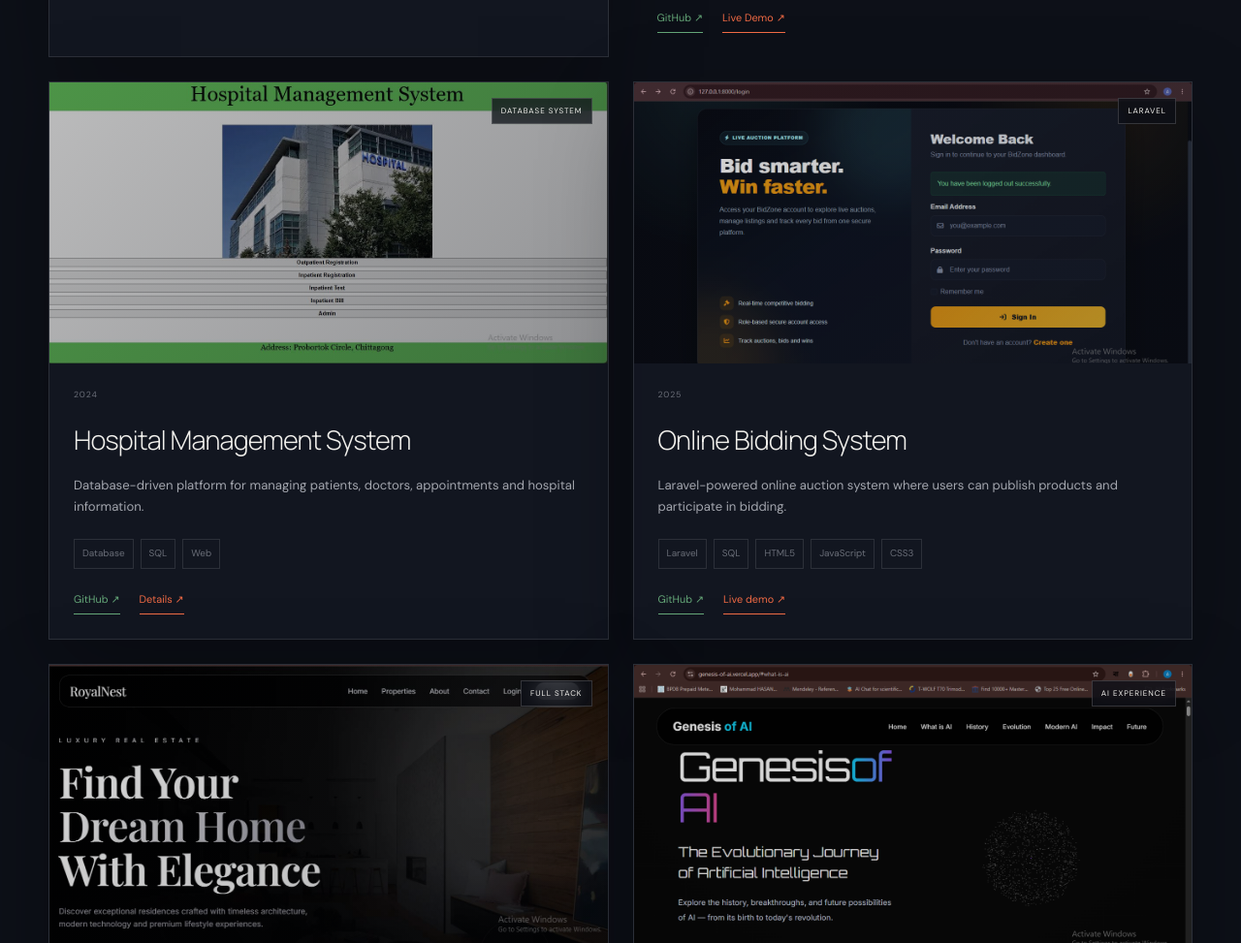
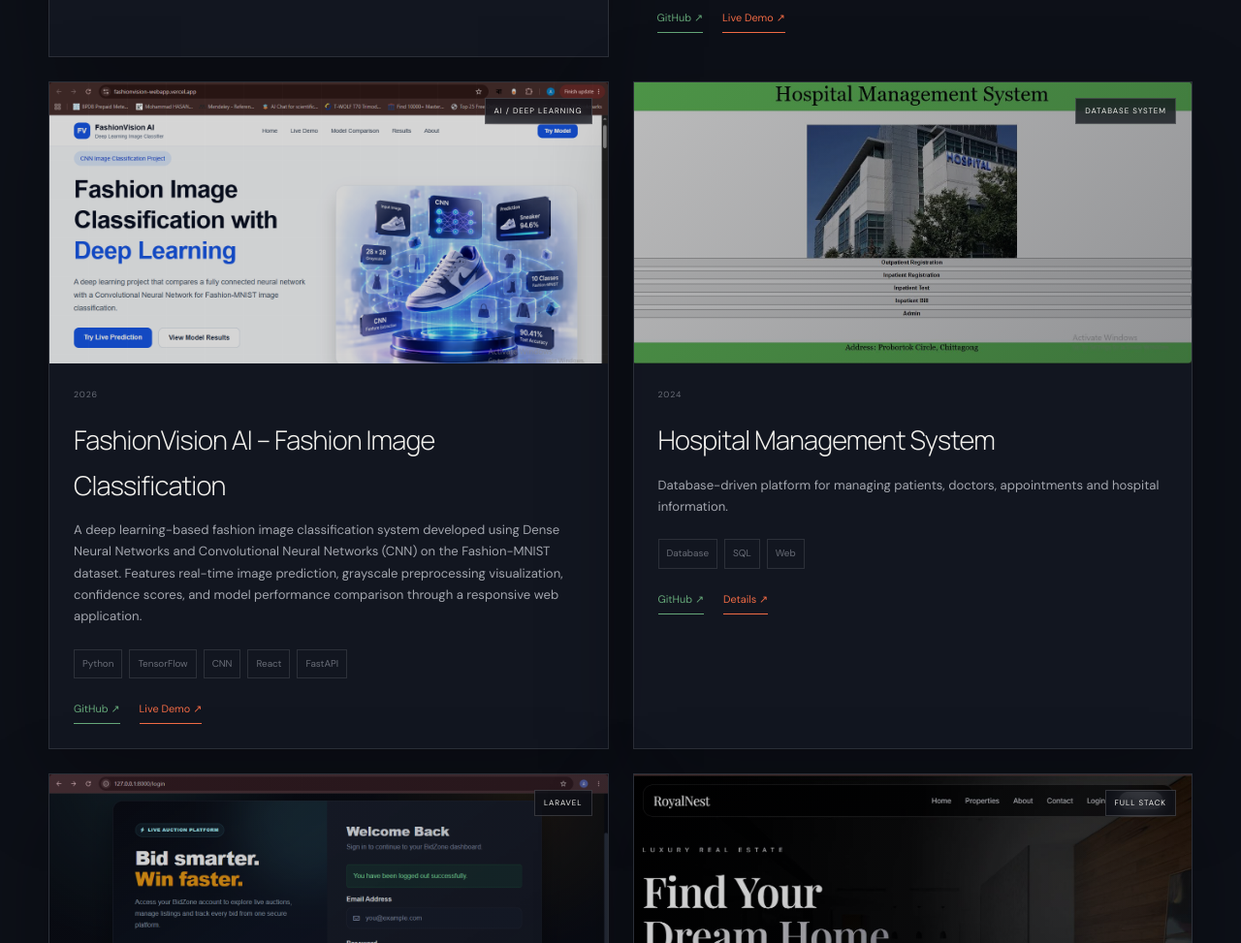
Before and after one commit to yonduvee/my-portfolio, a plain HTML site: page index.html in a window 1280 px wide. Shown: the part 4769-5742 px from the top of the page at 97% size. Drawn offline with Linux system fonts and the light colour scheme.

Commit message:
New project add

```diff
--- a/index.html
+++ b/index.html
@@ -1306,7 +1306,97 @@
 
             </article>
 
-
+<article class="project-card reveal">
+
+    <div class="project-visual project-ai">
+
+        <img
+            src="Fashionvision.png"
+            alt="FashionVision AI - Fashion Image Classification with Deep Learning"
+            class="project-screenshot"
+        >
+
+        <div class="project-grid"></div>
+
+        <span class="project-status">
+            AI / DEEP LEARNING
+        </span>
+
+    </div>
+
+    <div class="project-body">
+
+        <div class="project-meta">
+
+            <span>
+                2026
+            </span>
+
+        </div>
+
+        <h3>
+            FashionVision AI – Fashion Image Classification
+        </h3>
+
+        <p>
+            A deep learning-based fashion image classification
+            system developed using Dense Neural Networks and
+            Convolutional Neural Networks (CNN) on the Fashion-MNIST
+            dataset. Features real-time image prediction, grayscale
+            preprocessing visualization, confidence scores, and
+            model performance comparison through a responsive web
+            application.
+        </p>
+
+        <div class="project-tech">
+
+            <span>
+                Python
+            </span>
+
+            <span>
+                TensorFlow
+            </span>
+
+            <span>
+                CNN
+            </span>
+
+            <span>
+                React
+            </span>
+
+            <span>
+                FastAPI
+            </span>
+
+        </div>
+
+        <div class="project-actions">
+
+            <a
+                href="https://github.com/yonduvee/fashionvision-webapp"
+                target="_blank"
+                rel="noopener noreferrer"
+                class="github-project-link"
+            >
+                GitHub ↗
+            </a>
+
+            <a
+                href="https://fashionvision-webapp.vercel.app/"
+                target="_blank"
+                rel="noopener noreferrer"
+                class="demo-project-link"
+            >
+                Live Demo ↗
+            </a>
+
+        </div>
+
+    </div>
+
+</article>
 
 
 <article class="project-card reveal">
```
